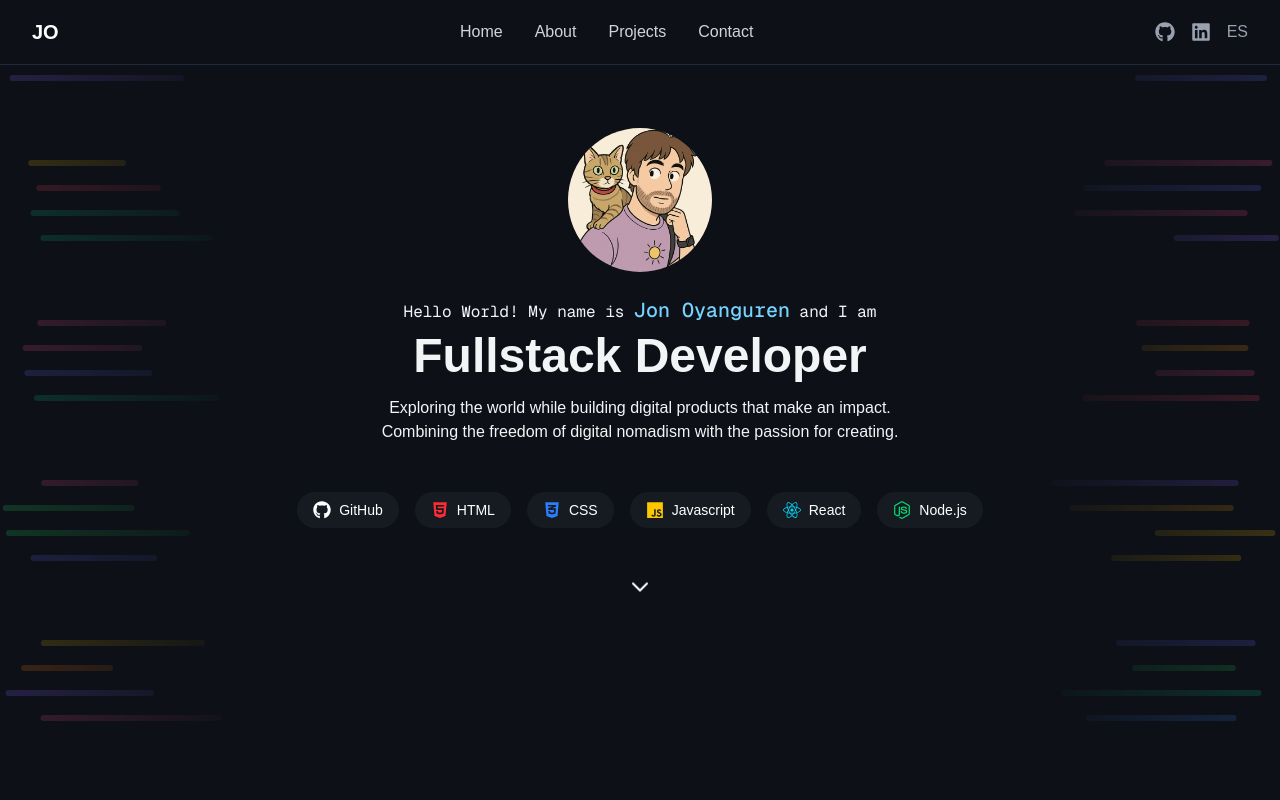
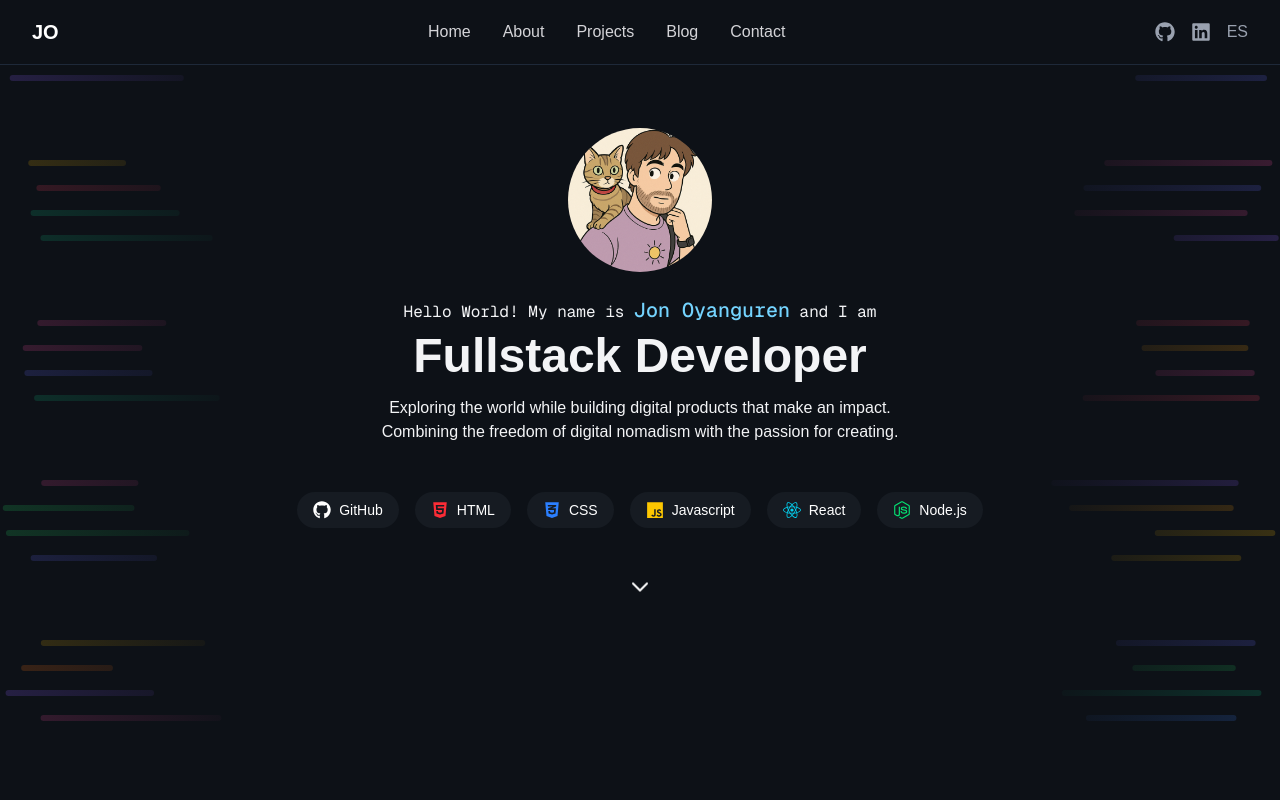
Before and after one commit to jonoyanguren/jonoyanguren-portfolio, a Next.js app: page /blog in a window 1280 px wide. Shown: the top 800 px of the page. Built offline with nearby package versions, Linux system fonts and the light colour scheme.

Commit message:
feat: add blog to header and contact

```diff
--- a/src/components/sections/ContactSection.tsx
+++ b/src/components/sections/ContactSection.tsx
@@ -1,13 +1,14 @@
 "use client";
 
-import { motion } from "framer-motion";
-import SubTitle from "../ui/SubTitle";
-import { MdArrowOutward, MdOutlineMailOutline } from "react-icons/md";
-import { FaGithub, FaLinkedin } from "react-icons/fa";
-import { useEffect, useState } from "react";
 import en from "@/locales/en.json";
 import es from "@/locales/es.json";
+import { motion } from "framer-motion";
 import { usePathname } from "next/navigation";
+import { useEffect, useState } from "react";
+import { FaGithub, FaLinkedin, FaMedium } from "react-icons/fa";
+
+import { MdArrowOutward, MdOutlineMailOutline } from "react-icons/md";
+import SubTitle from "../ui/SubTitle";
 
 const contactInfo = [
   {
@@ -24,6 +25,11 @@ const contactInfo = [
     icon: <FaGithub />,
     label: "GitHub",
     link: "https://github.com/jonoyanguren",
+  },
+  {
+    icon: <FaMedium />,
+    label: "Medium",
+    link: "https://medium.com/@jonoyanguren",
   },
 ];
 
--- a/src/components/sections/Header.tsx
+++ b/src/components/sections/Header.tsx
@@ -1,20 +1,22 @@
 "use client";
 
 import Link from "next/link";
+import { usePathname } from "next/navigation";
 import { FaGithub, FaLinkedin } from "react-icons/fa";
-import { usePathname } from "next/navigation";
 
 const translations = {
   en: {
     home: "Home",
     about: "About",
     projects: "Projects",
+    blog: "Blog",
     contact: "Contact",
   },
   es: {
     home: "Inicio",
     about: "Sobre mí",
     projects: "Proyectos",
+    blog: "Blog",
     contact: "Contacto",
   },
 };
@@ -54,6 +56,13 @@ export default function Header() {
               {t.projects}
             </Link>
             <Link
+              href="https://medium.com/@jonoyanguren"
+              target="_blank"
+              className="text-zinc-300 hover:text-sky-300 transition-colors"
+            >
+              {t.blog}
+            </Link>
+            <Link
               href="#contact"
               className="text-zinc-300 hover:text-sky-300 transition-colors"
             >
```
